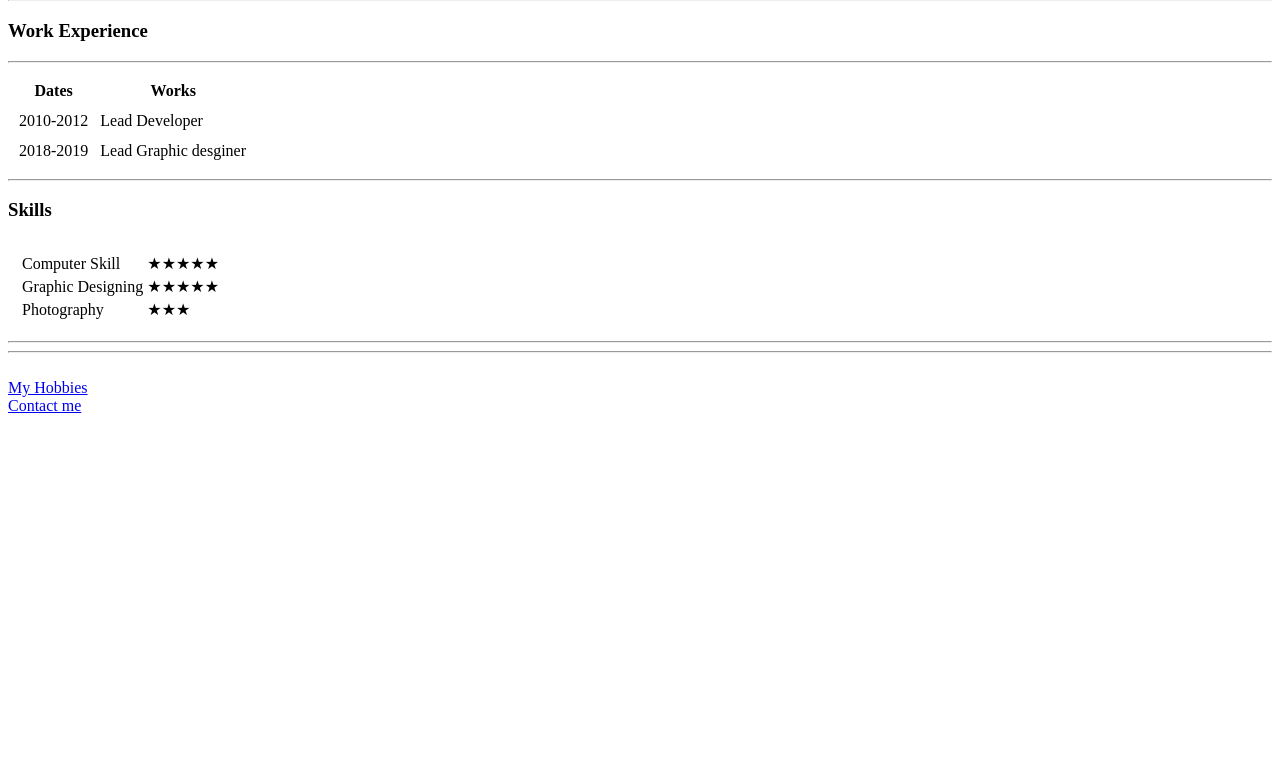
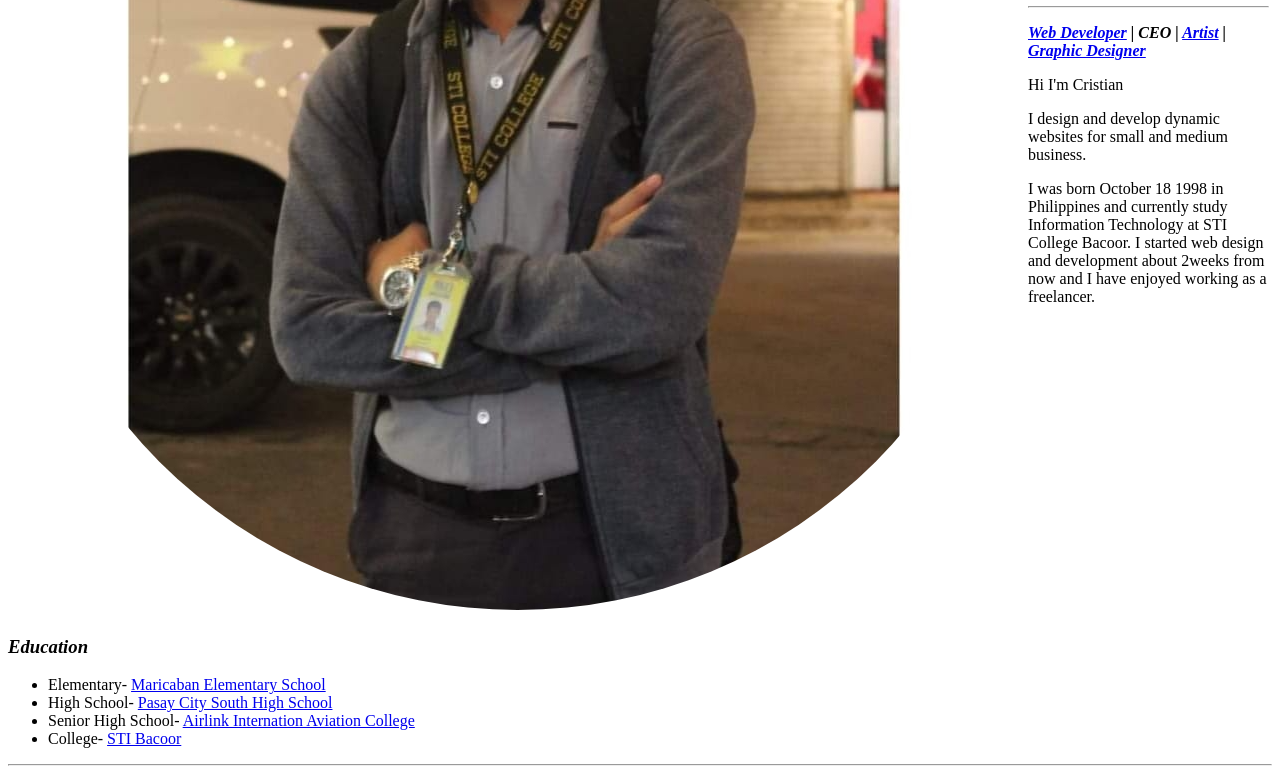
Before and after one commit to chichansarabia/pt, a plain HTML site: page index.html in a window 1280 px wide. Shown: the part 424-1206 px from the top of the page. Before the commit the page ends 847 px from the top, so only its background shows below. Drawn offline with Linux system fonts and the light colour scheme.

Commit message:
Update index.html

```diff
--- a/index.html
+++ b/index.html
@@ -7,7 +7,7 @@
   <body>
     <table>
       <tr>
-        <td>    <img height="200" src="images\ychan.png" alt=""></td>
+        <td>    <img src="images\ychan.png" alt=""></td>
         <td><h1>Cristian Mark Sarabia</h1>
         <hr>
         <p><em><strong><a href="https://web.dev/live/?gclid=CjwKCAjwx6WDBhBQEiwA_dP8rXUaxfaKBBDN5NlWAY98u9ouLI2gAExi5F4HH5WUCbPAKT9qm8FOGhoCYDkQAvD_BwE">Web Developer</a> | CEO | <a href="https://artist.com/">Artist</a> | <a href="https://artist.com/">Graphic Designer</a></strong></em></p>
```
